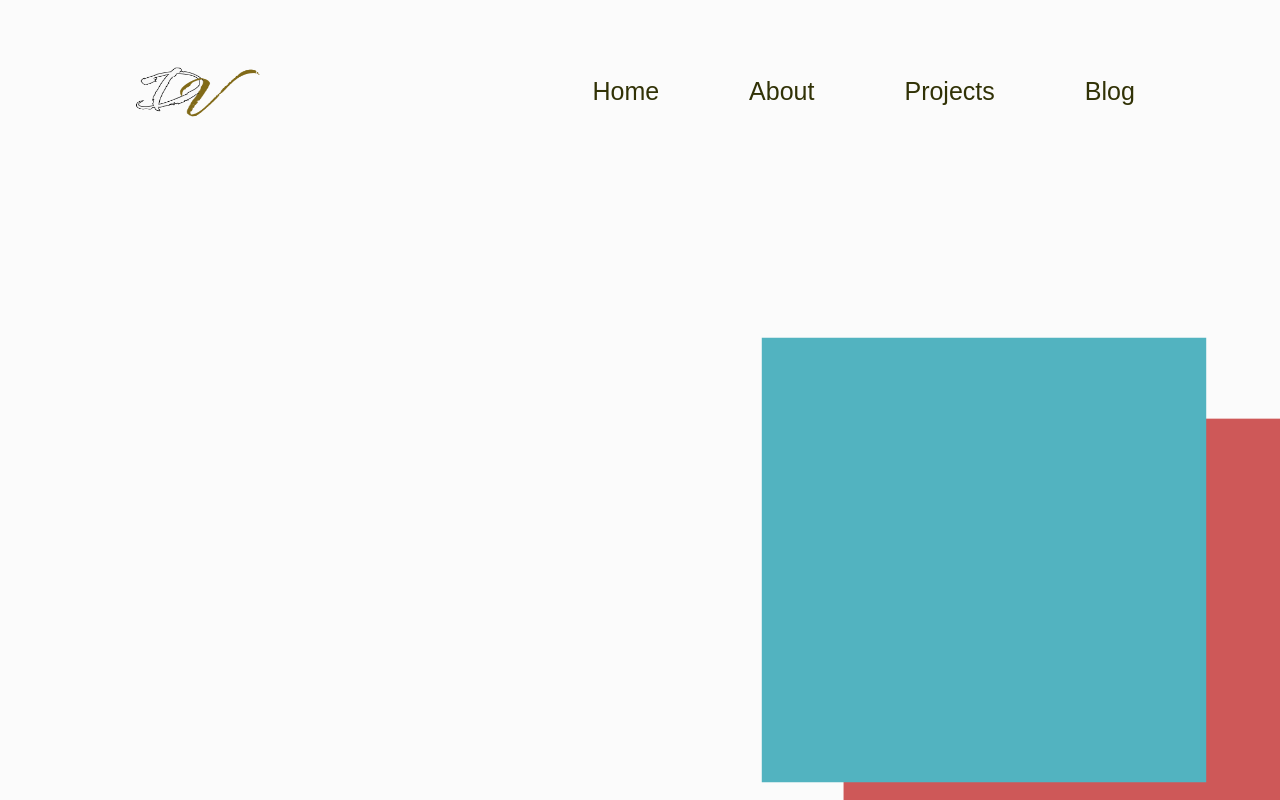
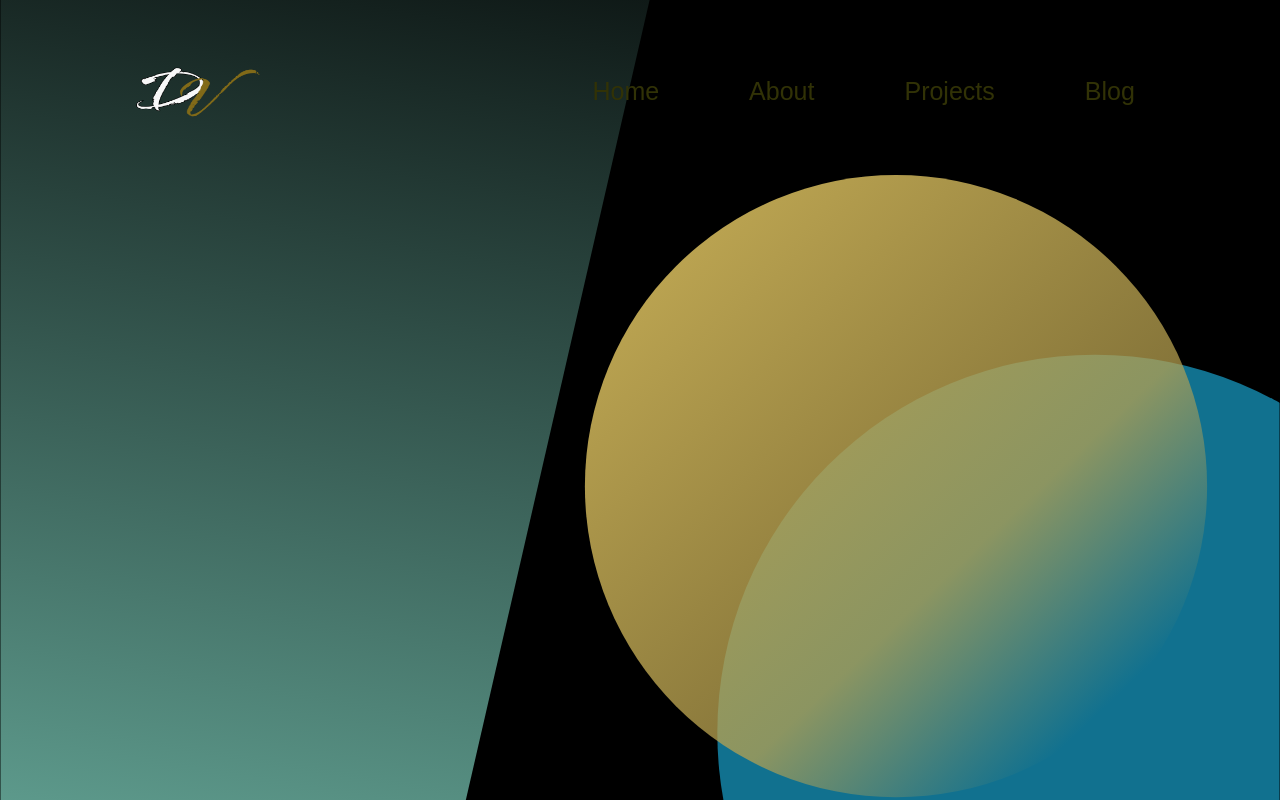
Before and after one commit to Dhruv6397/tried-portfolio, a React (Create React App) app: page /blog in a window 1280 px wide. Built offline with nearby package versions, Linux system fonts and the light colour scheme.

Commit message:
here i add dark background svg file

```diff
--- a/src/components/Blog.css
+++ b/src/components/Blog.css
@@ -10,6 +10,6 @@
     height: 100%;
     width: 100%;
     min-height: 100vh;
-    background: url('blogBg.svg') center/cover no-repeat fixed;
+    background: url('blackBg.svg') center/cover no-repeat fixed;
     position: relative;
 }
```
Also changed, not shown: src/components/blackBg.svg (added).
